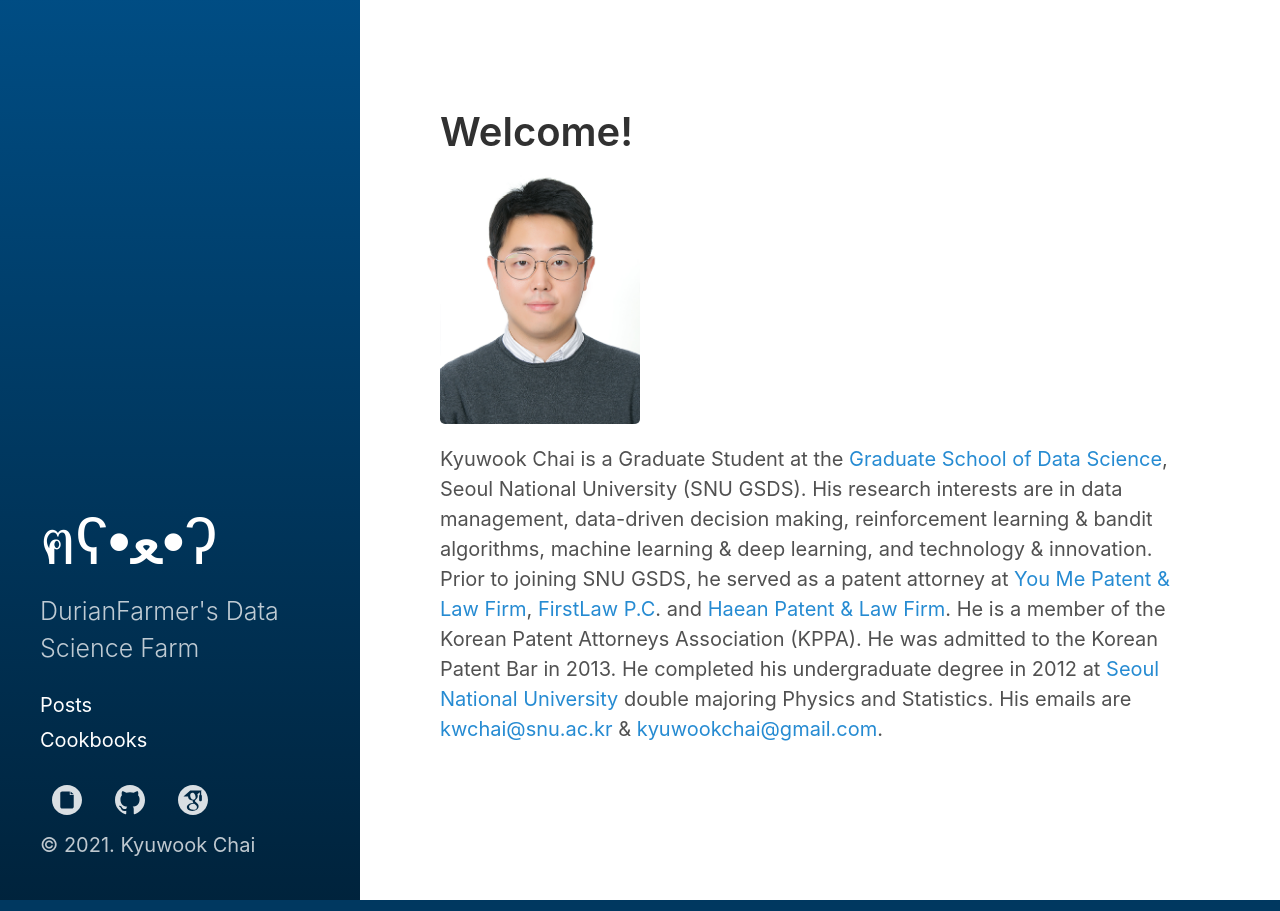
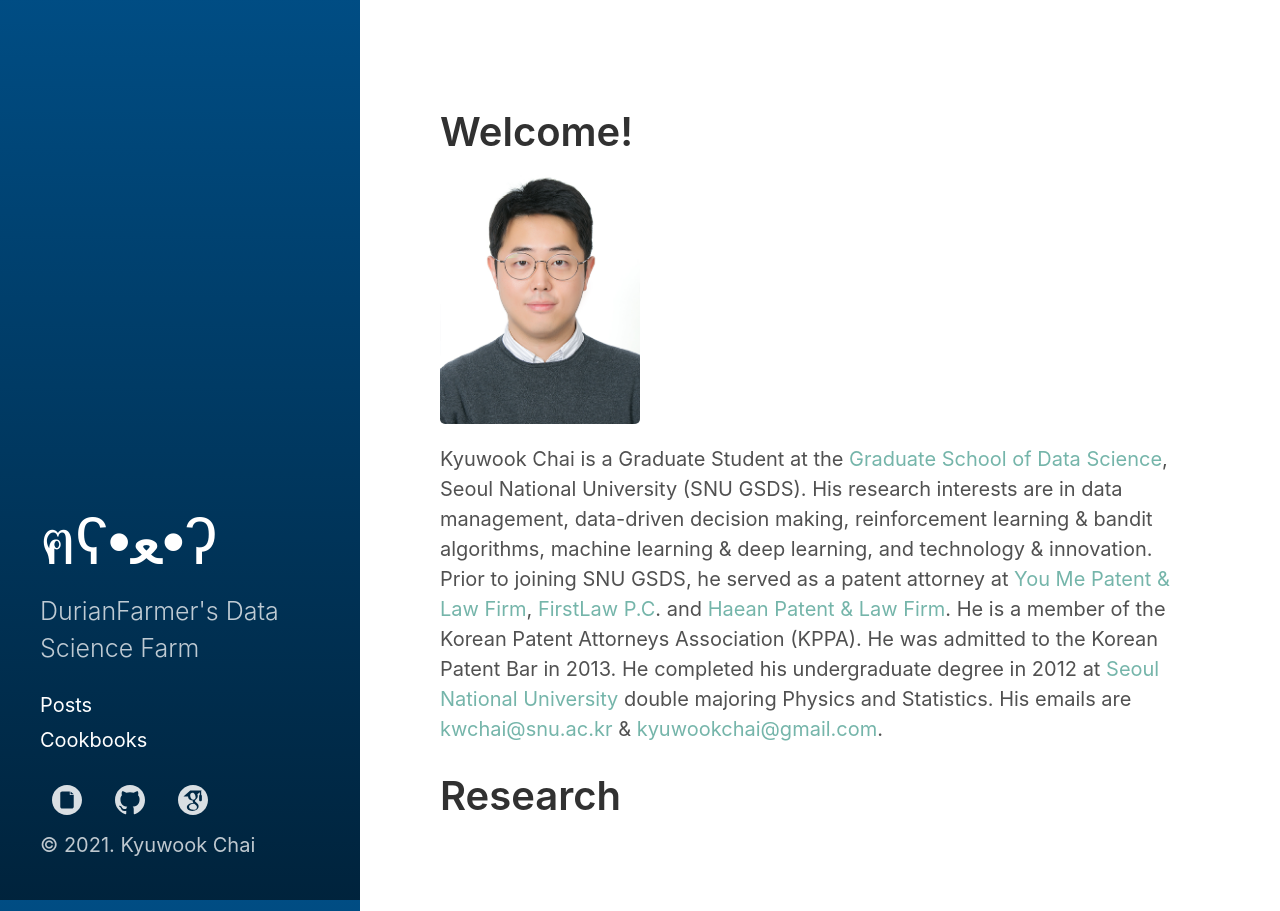
Before and after one commit to DurianFarmer/DurianFarmer.github.io, a Jekyll site: the page built from index.md, in a window 1280 px wide. Built offline with Jekyll 4.4.1, drawn with Linux system fonts in a browser that asks for light colours; nearby versions of some CDN libraries; our own code applies the rules of GitHub Pages for plain Markdown files.

Commit message:
211209-3

```diff
--- /dev/null
+++ b/CNAME
@@ -0,0 +1 @@
+kyuwookchai.com
--- a/_sass/hydeout/_variables.scss
+++ b/_sass/hydeout/_variables.scss
@@ -21,7 +21,7 @@ $root-line-height: 1.5 !default;
 $body-color: $gray-5 !default;
 $body-muted: $gray-4 !default;
 $body-bg: #fff !default;
-$link-color: $blue !default;
+$link-color: $cyan !default;
 $heading-color: $gray-6 !default;
 
 $border-color: $gray-2 !default;
--- a/index.md
+++ b/index.md
@@ -22,3 +22,5 @@ Kyuwook Chai is a Graduate Student at the [Graduate School of Data Science](http
 Prior to joining SNU GSDS, he served as a patent attorney at [You Me Patent & Law Firm](http://en.youme.com/), [FirstLaw P.C](http://www.firstlaw.co.kr/eng/). and [Haean Patent & Law Firm](https://www.haeanip.com/).  He is a member of the Korean Patent Attorneys Association (KPPA).  He was admitted to the Korean Patent Bar in 2013.
 He completed his undergraduate degree in 2012 at [Seoul National University](https://snu.ac.kr/) double majoring Physics and Statistics.
 His emails are [kwchai@snu.ac.kr](mailto:kwchai@snu.ac.kr) & [kyuwookchai@gmail.com](mailtio:kyuwookchai@gmail.com).
+
+# Research
```
